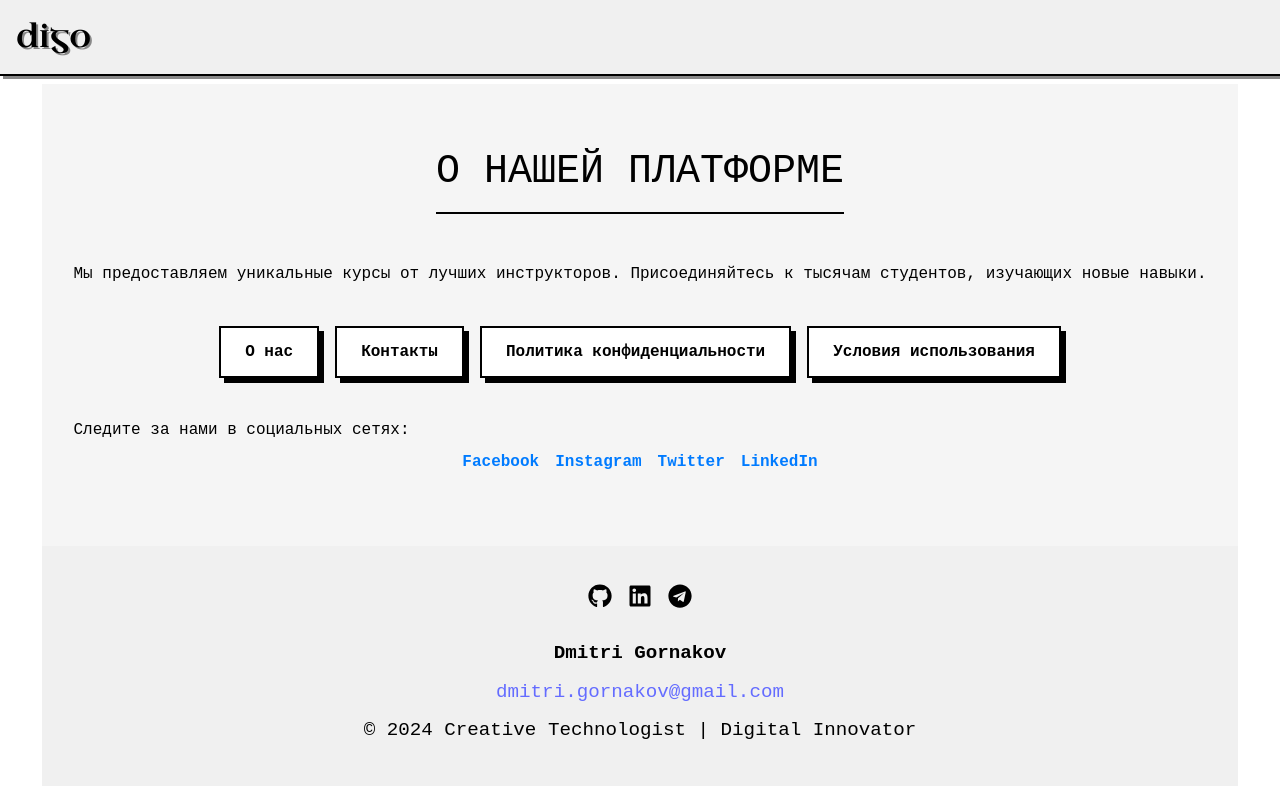
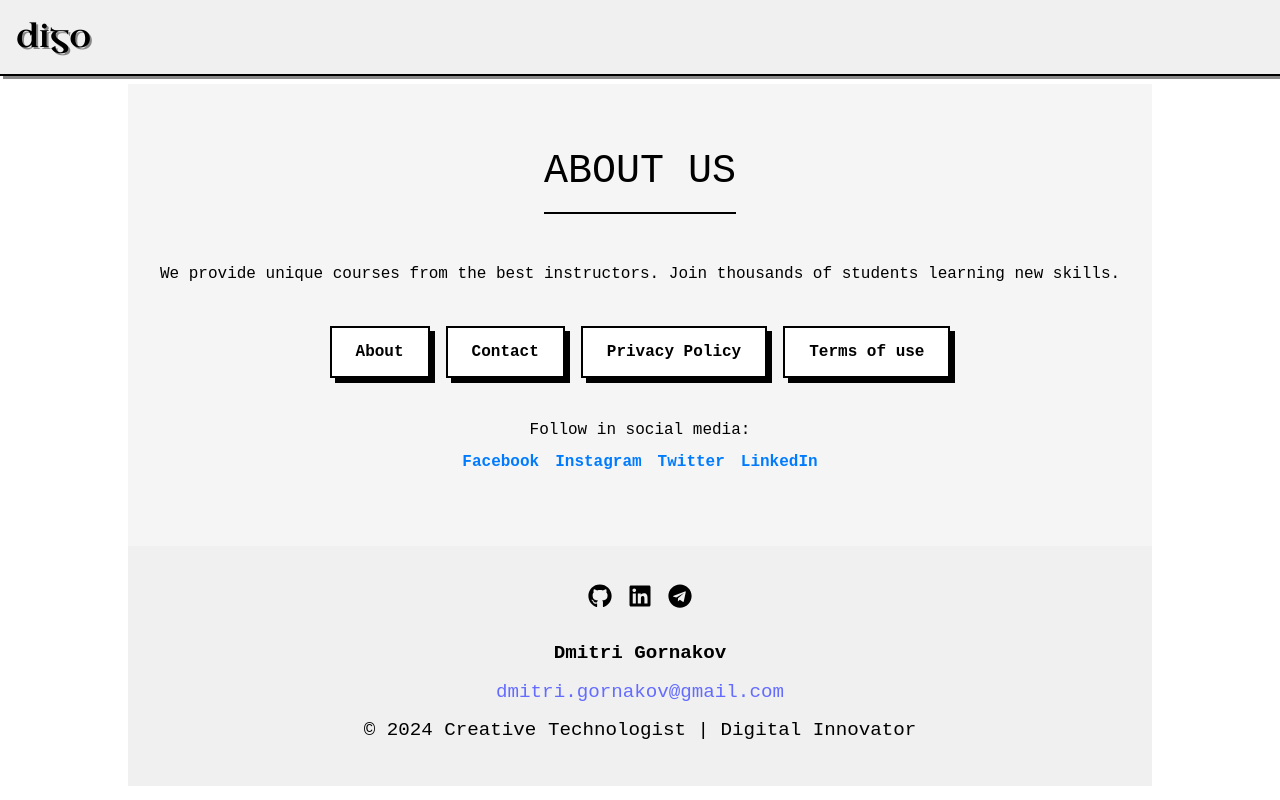
Before and after one commit to visualGravitySense/personal-creative-website, a React (Vite) app: page /about in a window 1280 px wide. Built offline with nearby package versions, Linux system fonts and the light colour scheme.

Commit message:
small design fix

```diff
--- a/src/components/AboutSection.scss
+++ b/src/components/AboutSection.scss
@@ -77,7 +77,7 @@ $accent-color: #fff;
 
 
     p {
-      text-align: left;
+      text-align: center;
       font-size: 1rem;
       line-height: 1.5;
       margin: 1rem 0 0;
--- a/src/pages/About.css
+++ b/src/pages/About.css
@@ -4,6 +4,8 @@
     color: #000;
     font-family: 'Courier New', Courier, monospace;
     text-align: center;
+
+
 }
 
 .dark-mode {
@@ -46,6 +48,7 @@
 
 .social-media {
     margin-top: 2rem;
+    align-items: center;
 }
 
 .social-link {
--- a/src/pages/About.jsx
+++ b/src/pages/About.jsx
@@ -4,18 +4,18 @@ import './About.css';
 const About = ({ theme }) => {
   return (
     <div className={`about-section ${theme === 'dark' ? 'dark-mode' : ''}`}>
-      <h2>О нашей платформе</h2>
-      <p>Мы предоставляем уникальные курсы от лучших инструкторов. Присоединяйтесь к тысячам студентов, изучающих новые навыки.</p>
+      <h2>About Us</h2>
+      <p>We provide unique courses from the best instructors. Join thousands of students learning new skills.</p>
 
       <div className="about-links">
-        <a href="/about-us" className="about-link">О нас</a>
-        <a href="/contact" className="about-link">Контакты</a>
-        <a href="/privacy-policy" className="about-link">Политика конфиденциальности</a>
-        <a href="/terms" className="about-link">Условия использования</a>
+        <a href="/about-us" className="about-link">About</a>
+        <a href="/contact" className="about-link">Contact</a>
+        <a href="/privacy-policy" className="about-link">Privacy Policy</a>
+        <a href="/terms" className="about-link">Terms of use</a>
       </div>
 
       <div className="social-media">
-        <p>Следите за нами в социальных сетях:</p>
+        <p>Follow in social media:</p>
         <a href="https://facebook.com" target="_blank" rel="noopener noreferrer" className="social-link">Facebook</a>
         <a href="https://instagram.com" target="_blank" rel="noopener noreferrer" className="social-link">Instagram</a>
         <a href="https://twitter.com" target="_blank" rel="noopener noreferrer" className="social-link">Twitter</a>
```
